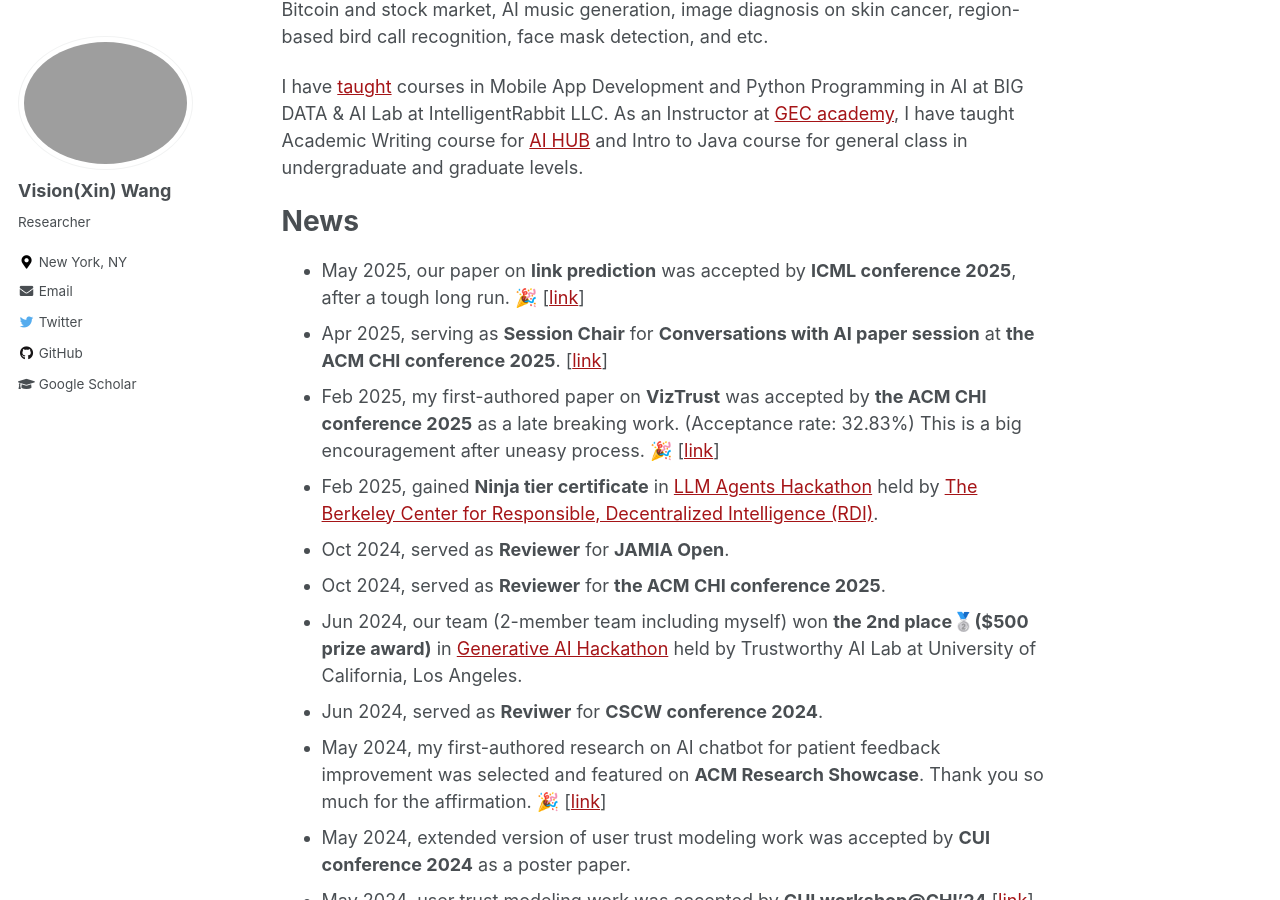
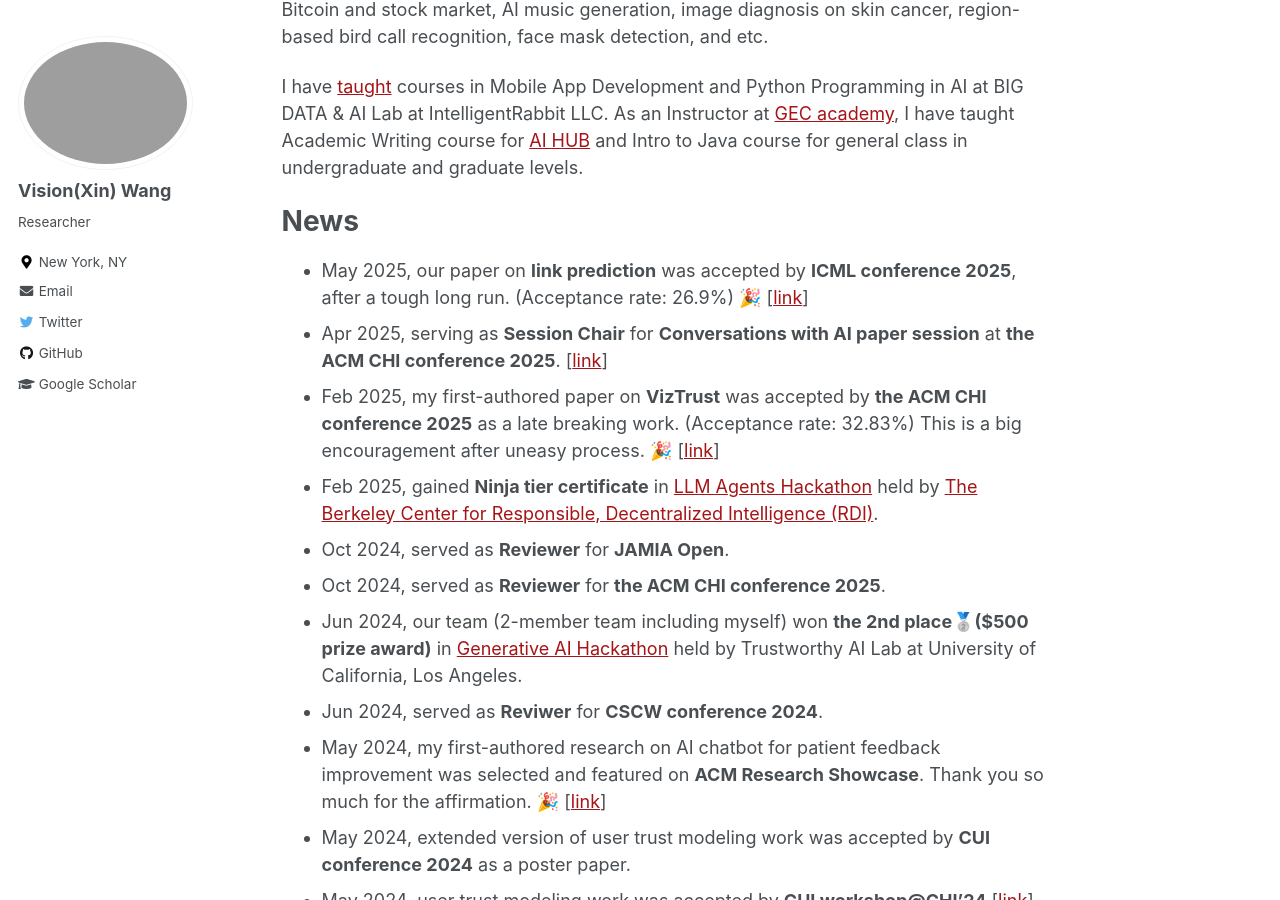
Before and after one commit to xin-wang-kr/xin-wang-kr.github.io, a Jekyll site: the page built from _pages/about.md, in a window 1280 px wide and 900 px high, scrolled down 778 px. Built offline with Jekyll 4.4.1, drawn with Linux system fonts in a browser that asks for light colours.

Commit message:
Update about.md

```diff
--- a/_pages/about.md
+++ b/_pages/about.md
@@ -34,7 +34,7 @@
 As an Instructor at [GEC academy](https://www.gecacademy.com/), I have taught Academic Writing course for [AI HUB](https://www.gecacademy.com/ai-hub) and Intro to Java course for general class in undergraduate and graduate levels.
 
 # News
-* May 2025, our paper on __link prediction__ was accepted by __ICML conference 2025__, after a tough long run. 🎉 [[link](https://arxiv.org/abs/2405.14985)]
+* May 2025, our paper on __link prediction__ was accepted by __ICML conference 2025__, after a tough long run. (Acceptance rate:  26.9%) 🎉 [[link](https://arxiv.org/abs/2405.14985)]
 * Apr 2025, serving as __Session Chair__ for __Conversations with AI paper session__ at __the ACM CHI conference 2025__. [[link](https://programs.sigchi.org/chi/2025/program/session/195020)]
 * Feb 2025, my first-authored paper on __VizTrust__ was accepted by __the ACM CHI conference 2025__ as a late breaking work. (Acceptance rate: 32.83%) This is a big encouragement after uneasy process. 🎉 [[link](https://xin-wang-kr.github.io/VizTrust-CHI25/)]
 * Feb 2025, gained __Ninja tier certificate__ in [LLM Agents Hackathon](https://llmagents-learning.org/f24) held by [The Berkeley Center for Responsible, Decentralized Intelligence (RDI)](https://rdi.berkeley.edu/).
```
